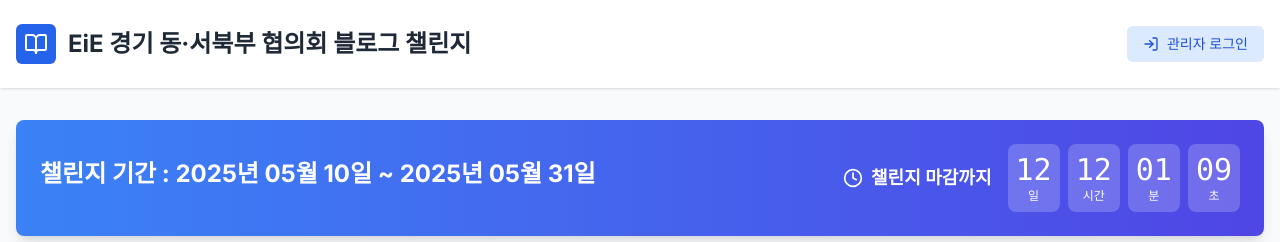
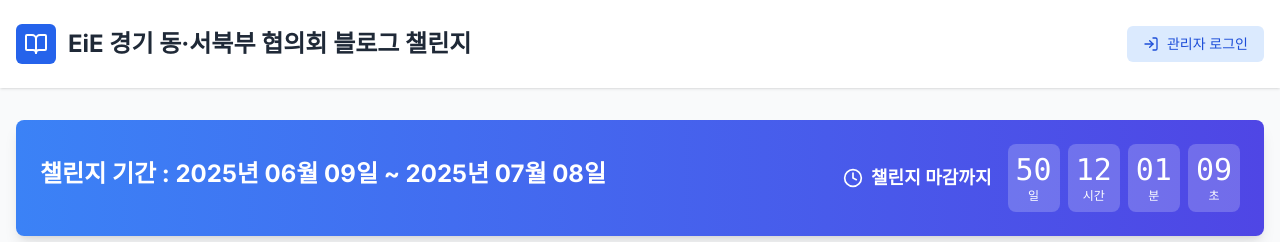
Before and after one commit to zakkwylde313/nwblogchallenge, a Next.js app: page / in a window 1280 px wide. Shown: the top 242 px of the page. Built offline with nearby package versions, Linux system fonts and the light colour scheme; no server answers; the database is empty.

Commit message:
챌린지 기간 수정

```diff
--- a/app/page.tsx
+++ b/app/page.tsx
@@ -27,7 +27,7 @@ export default async function Home() {
 
 
   // 챌린지 마감일 (예: 2025년 6월 30일)
-  const challengeEndDate = new Date("2025-05-31T14:59:59Z")
+  const challengeEndDate = new Date("2025-07-08T14:59:59Z")
 
   return (
     <div className="min-h-screen bg-gray-50">
@@ -52,7 +52,7 @@ export default async function Home() {
         <div className="bg-gradient-to-r from-blue-500 to-indigo-600 rounded-lg shadow-lg p-6 mb-8 text-white">
           <div className="flex flex-col md:flex-row justify-between items-center space-y-4 md:space-y-0">
             <div>
-              <h2 className="text-xl sm:text-2xl font-bold mb-2 text-center md:text-left">챌린지 기간 : 2025년 05월 10일 ~ 2025년 05월 31일</h2>
+              <h2 className="text-xl sm:text-2xl font-bold mb-2 text-center md:text-left">챌린지 기간 : 2025년 06월 09일 ~ 2025년 07월 08일</h2>
             </div>
             <CountdownTimer targetDate={challengeEndDate} />
           </div>
--- a/runDailyUpdateLocally.js
+++ b/runDailyUpdateLocally.js
@@ -102,8 +102,8 @@ function parseKoreanTime(dateString) {
 // --- 설정값 ---
 // 한국 시간(KST) 기준으로 설정 (UTC+9)
 // 한국시간 2025년 5월 1일 00:00:00는 UTC로 2025-04-30T15:00:00Z
-const CHALLENGE_START_DATE = new Date(process.env.CHALLENGE_START_DATE || '2025-05-09T15:00:00Z'); // 한국시간 2025년 5월 10일 0시
-const CHALLENGE_END_DATE = new Date(process.env.CHALLENGE_END_DATE || '2025-05-31T14:59:59Z');   // 한국시간 2025년 5월 31일 23시 59분 59초
+const CHALLENGE_START_DATE = new Date(process.env.CHALLENGE_START_DATE || '2025-06-08T15:00:00Z'); // 한국시간 2025년 5월 10일 0시
+const CHALLENGE_END_DATE = new Date(process.env.CHALLENGE_END_DATE || '2025-07-08T14:59:59Z');   // 한국시간 2025년 5월 31일 23시 59분 59초
 const POST_RECOGNITION_CRITERIA = {
   minCharCountNoSpaces: parseInt(process.env.MIN_CHAR_COUNT || '1000', 10),
   minImageCount: parseInt(process.env.MIN_IMAGE_COUNT || '3', 10),
```
